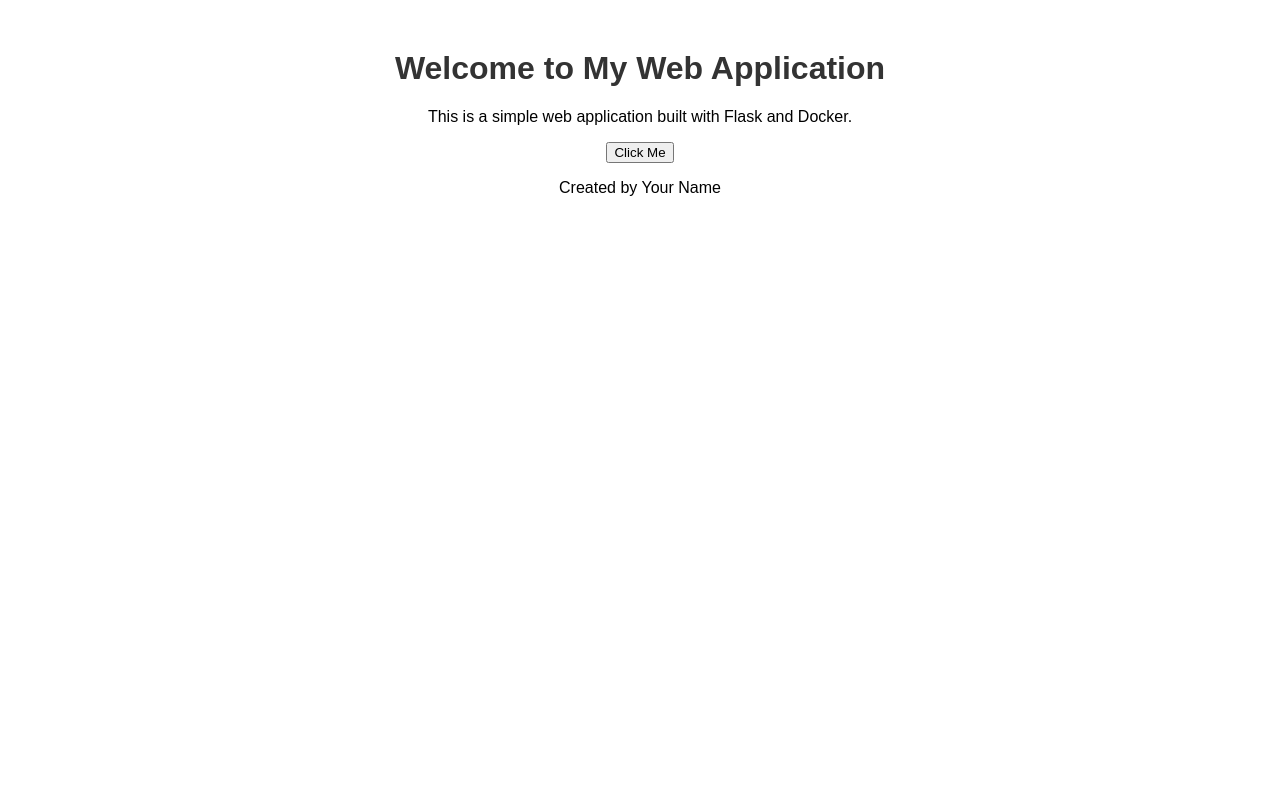
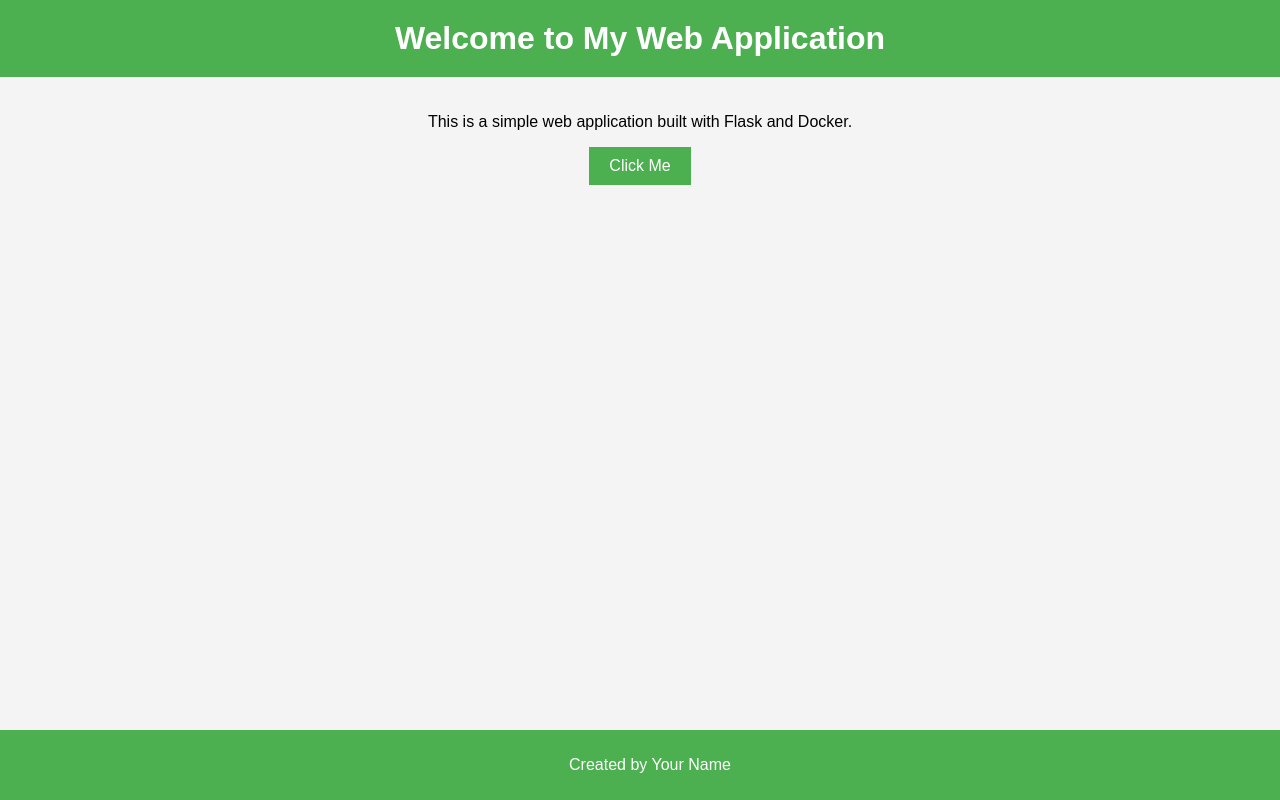
Before and after one commit to burrasatyanarayana/repo, a plain HTML site: page index.html in a window 1280 px wide. Drawn offline with Linux system fonts and the light colour scheme.

Commit message:
Update styles.css

```diff
--- a/styles.css
+++ b/styles.css
@@ -1,9 +1,45 @@
 body {
     font-family: Arial, sans-serif;
+    background-color: #f4f4f4;
+    margin: 0;
+    padding: 0;
+}
+
+header {
+    background-color: #4CAF50;
+    color: white;
+    padding: 20px;
     text-align: center;
-    margin-top: 50px;
 }
 
 h1 {
-    color: #333;
+    margin: 0;
 }
+
+section {
+    padding: 20px;
+    text-align: center;
+}
+
+button {
+    background-color: #4CAF50;
+    color: white;
+    border: none;
+    padding: 10px 20px;
+    cursor: pointer;
+    font-size: 16px;
+}
+
+button:hover {
+    background-color: #45a049;
+}
+
+footer {
+    text-align: center;
+    padding: 10px;
+    background-color: #4CAF50;
+    color: white;
+    position: fixed;
+    width: 100%;
+    bottom: 0;
+}
```
